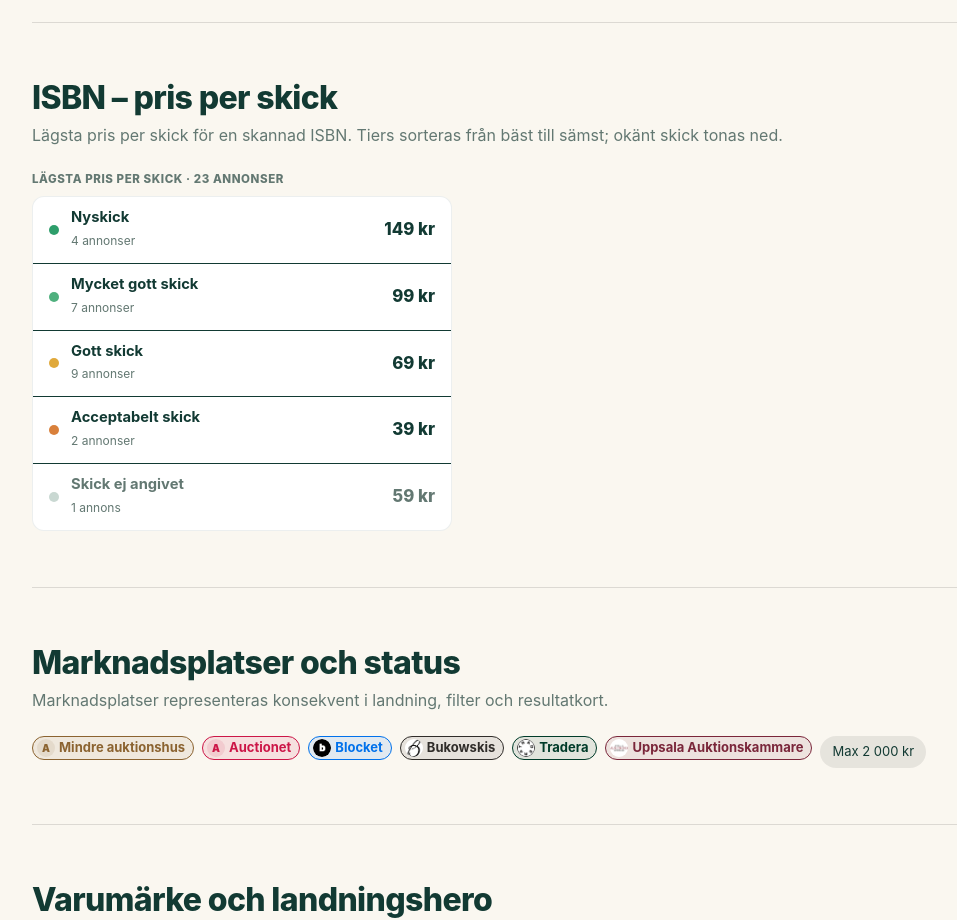
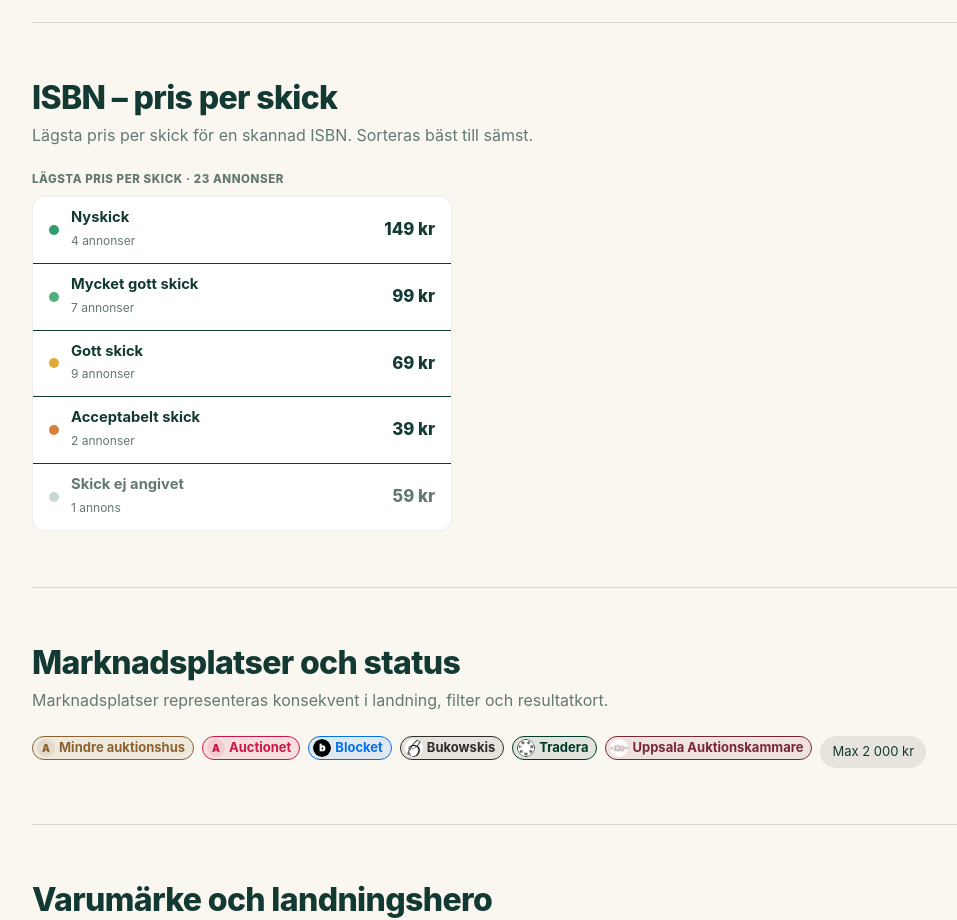
Before and after one commit to kokarn/fyndmaskinen-site, a React (Create React App) app: page /design-system in a window 1280 px wide. Shown: the part 3360-4280 px from the top of the page, without its empty margins (0-957 px from the left). Built offline with nearby package versions, Linux system fonts and the light colour scheme.

Commit message:
fix(v2): shorten ISBN design-system description to satisfy max-len (CI build)

```diff
--- a/src/v2/pages/DesignSystem.js
+++ b/src/v2/pages/DesignSystem.js
@@ -398,7 +398,7 @@ const DesignSystem = () => {
                         />
                     </DesignSection>
                     <DesignSection
-                        description = 'Lägsta pris per skick för en skannad ISBN. Tiers sorteras från bäst till sämst; okänt skick tonas ned.'
+                        description = 'Lägsta pris per skick för en skannad ISBN. Sorteras bäst till sämst.'
                         title = 'ISBN – pris per skick'
                     >
                         <Box
```
